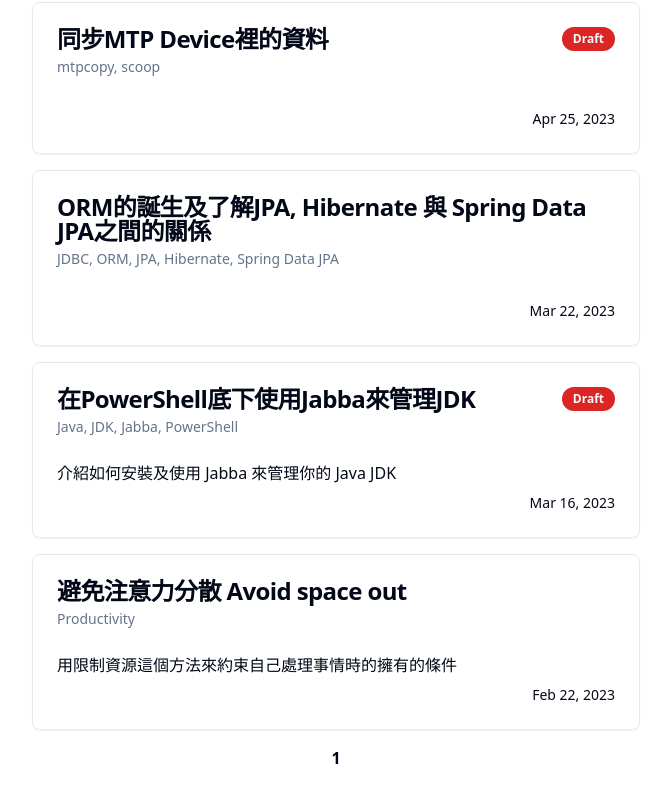
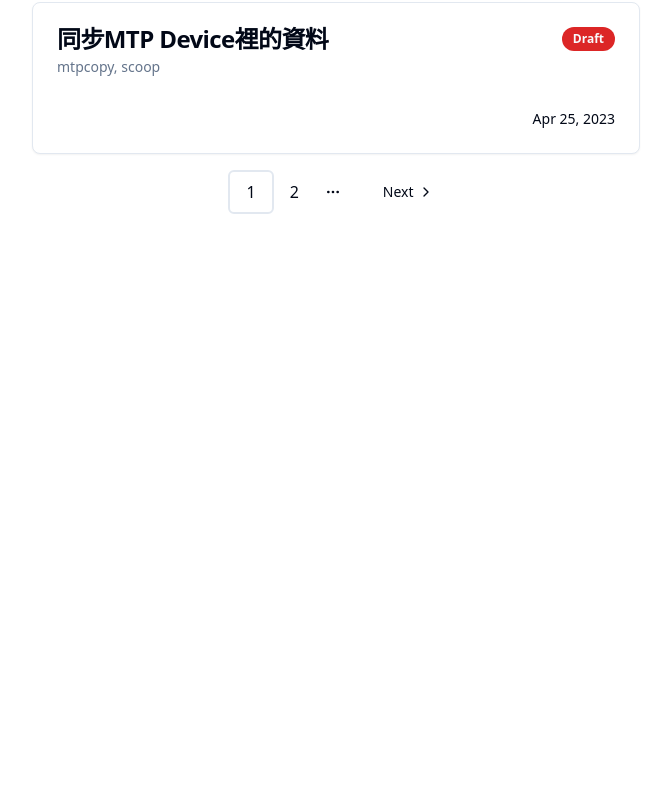
Before and after one commit to tarmacChen/blueturtle.dev, a Next.js app: page / in a window 1280 px wide. Shown: the part 790-1592 px from the top of the page, without its empty margins (304-975 px from the left). After the commit the page ends 1100 px from the top, so only its background shows below. Built offline with nearby package versions, Linux system fonts and the light colour scheme.

Commit message:
adjust pagination

```diff
--- a/src/components/PostPagination.tsx
+++ b/src/components/PostPagination.tsx
@@ -9,6 +9,7 @@ import {
 } from '@/components/ui/pagination';
 import Link from 'next/link';
 import { MarkdownFile } from 'mdman';
+import { mergeClassNames } from '@/lib/helper';
 
 export function PostPagination({
   groups,
@@ -22,12 +23,19 @@ export function PostPagination({
   const items = groups.map((group, index) => {
     const pageIndex = index + 1;
     const url = `${baseUrl}/${pageIndex}`;
+    const isActive = pageIndex == currentIndex;
 
     return (
-      <PaginationItem key={pageIndex}>
+      <PaginationItem
+        key={pageIndex}
+        className={
+          isActive
+            ? 'flex flex-row px-4 py-2 border-2 rounded-md justify-center items-center'
+            : ''
+        }>
         <Link
-          href={pageIndex == currentIndex ? '/' : url}
-          className={pageIndex == currentIndex ? 'font-bold' : ''}>
+          href={isActive ? '/' : url}
+          className={isActive ? 'text-center' : ''}>
           {pageIndex}
         </Link>
       </PaginationItem>
@@ -40,18 +48,27 @@ export function PostPagination({
     </PaginationItem>
   );
 
-  const NextItem = () => (
-    <PaginationItem>
-      <PaginationNext href="#"></PaginationNext>
-    </PaginationItem>
-  );
+  const NextItem = () => {
+    const nextUrl = `${baseUrl}/${currentIndex + 1}`;
+    return (
+      <PaginationItem>
+        <PaginationNext href={nextUrl}></PaginationNext>
+      </PaginationItem>
+    );
+  };
+
+  const hasPreviousPage = currentIndex - 1 > 1;
+  const hasNextPage = currentIndex + 1 <= groups.length;
 
   return (
     <Pagination>
-      <PaginationContent>
-        {currentIndex - 1 > 1 && <PreviousItem />}
+      <PaginationContent className="flex flex-row gap-4 text-md">
+        {hasPreviousPage && <PreviousItem />}
         {items}
-        {currentIndex + 1 <= groups.length && <NextItem />}
+        <PaginationItem>
+          <PaginationEllipsis />
+        </PaginationItem>
+        {hasNextPage && <NextItem />}
       </PaginationContent>
     </Pagination>
   );
--- a/src/pages/index.tsx
+++ b/src/pages/index.tsx
@@ -12,7 +12,7 @@ import type { GetStaticPaths, GetStaticProps } from 'next';
 export const getStaticProps = (() => {
   const mdFiles = getMarkdownFiles();
   const posts = mdFiles;
-  const postGroups = paginateElements<MarkdownFile>(posts, 10);
+  const postGroups = paginateElements<MarkdownFile>(posts, 5);
   const pageIndex = 0;
 
   return { props: { mdFiles: postGroups } };
```
